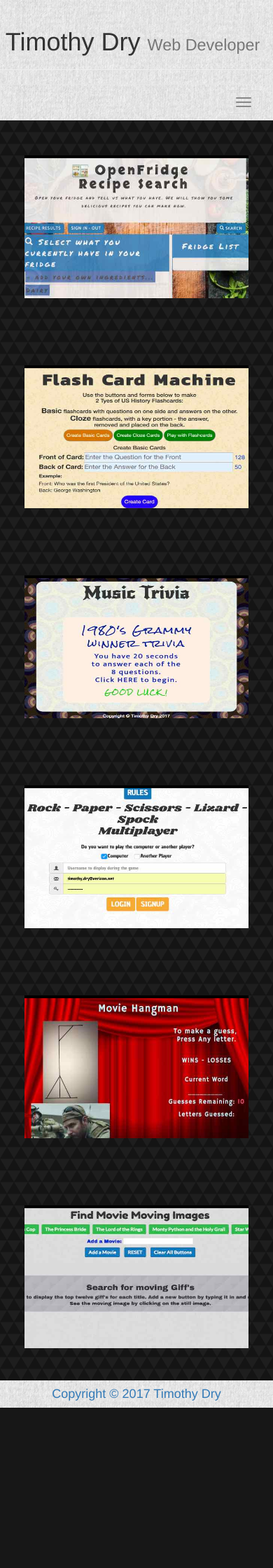
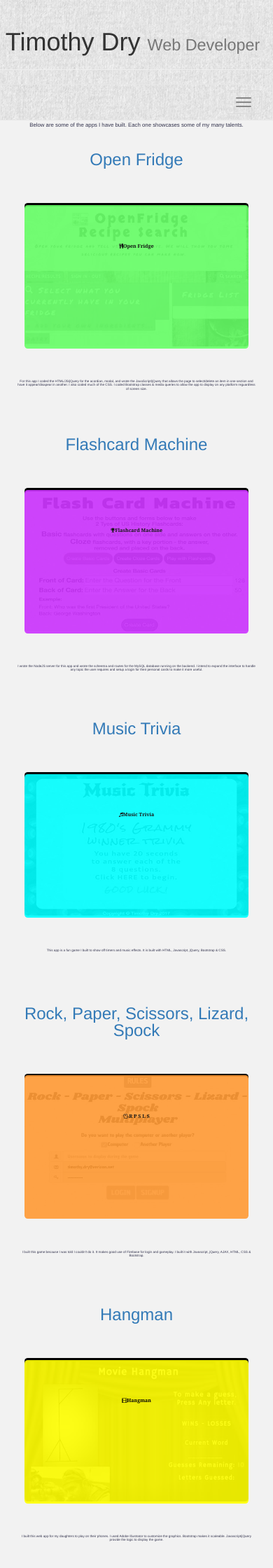
Before and after one commit to dryguy99/Portfolio2, a PHP site: page / in a window 390 px wide. Shown: the top 2240 px of the page at 70% size. Before the commit the page ends 2011 px from the top, so only its background shows below. Run offline with PHP 8.4, Linux system fonts and the light colour scheme; some libraries are stand-ins or nearby versions.

Commit message:
changed the app section to add descriptions under the apps, modified the pictures and overlayed colors.

```diff
--- a/package.json
+++ b/package.json
@@ -1,9 +1,11 @@
 {
   "dependencies": {
     "body-parser": "^1.17.2",
-    "express": "^4.15.3",
+    "express": "^4.15.4",
+    "mapbox-gl": "^0.39.1",
     "method-override": "^2.3.9",
-    "nodemailer": "^4.0.1"
+    "nodemailer": "^4.0.1",
+    "spdy": "^3.4.7"
   },
   "name": "my-portfolio",
   "version": "3.0.0",
--- /dev/null
+++ b/public/css/output.css
@@ -0,0 +1,80 @@
+.mytitle {
+  line-height: 1.0; }
+
+.appname {
+  padding-top: 45px;
+  font-size: 1.8vw;
+  font-weight: 700;
+  line-height: 1.2;
+  color: black;
+  z-index: 12; }
+
+.overlay {
+  position: relative;
+  top: -202px;
+  opacity: 0.9;
+  width: 320px;
+  height: 205px;
+  border-radius: 1.2vw; }
+
+#myappdesc {
+  font-size: 2vw;
+  color: #33334d;
+  padding: 1vw;
+  line-height: 0.9; }
+
+.description {
+  min-height: 16vw;
+  color: #33334d;
+  font-size: 1.2vw;
+  margin: 0vw 5vw 0vw 5vw;
+  border-radius: 2vw;
+  padding: 0.5vw 1vw 1vw 1vw;
+  line-height: 1.1; }
+
+.btn-lg {
+  padding: 1.0vw; }
+
+.btn-collapsible {
+  overflow: hidden;
+  -webkit-transition: all 500ms ease-in-out;
+  -moz-transition: all 500ms ease-in-out;
+  -ms-transition: all 500ms ease-in-out;
+  -o-transition: all 500ms ease-in-out;
+  transition: all 500ms ease-in-out;
+  max-width: 40px; }
+  .btn-collapsible.btn-xs {
+    padding: 0px;
+    max-width: 25px; }
+  .btn-collapsible.btn-sm {
+    padding: 0.5vw;
+    max-width: 34px; }
+  .btn-collapsible.btn-lg {
+    padding: 1.0vw;
+    max-width: 50px; }
+  .btn-collapsible span {
+    opacity: 0;
+    text-indent: -6px;
+    display: inline-block;
+    -webkit-transition: all 500ms ease-in-out;
+    -moz-transition: all 500ms ease-in-out;
+    -ms-transition: all 500ms ease-in-out;
+    -o-transition: all 500ms ease-in-out;
+    transition: all 500ms ease-in-out; }
+  .btn-collapsible:hover {
+    max-width: 300px;
+    -webkit-transition: all 300ms ease-in-out;
+    -moz-transition: all 300ms ease-in-out;
+    -ms-transition: all 300ms ease-in-out;
+    -o-transition: all 300ms ease-in-out;
+    transition: all 300ms ease-in-out; }
+    .btn-collapsible:hover span {
+      opacity: 1;
+      text-indent: 0px;
+      -webkit-transition: all 300ms ease-in-out;
+      -moz-transition: all 300ms ease-in-out;
+      -ms-transition: all 300ms ease-in-out;
+      -o-transition: all 300ms ease-in-out;
+      transition: all 300ms ease-in-out; }
+
+/*# sourceMappingURL=output.css.map */
--- a/public/css/style.css
+++ b/public/css/style.css
@@ -1,9 +1,10 @@
 .myappsection {
- background: url('../images/dark-triangles.png');
+ background: #f2f2f2;
 }
 .myapp-img {
   width: 320px;
   height: 200px;
+  border-radius: 1.2vw;
 }
 span {
   margin: 0vw 1vw 0vw 1vw;
@@ -91,7 +92,7 @@ hr {
   background-color: blue;
   margin: 0.5vw;
 }
-#note {
+.note {
   text-align: left;
   text-decoration: underline;
   margin-left: 1vw;
@@ -114,7 +115,7 @@ hr {
 .carousel-inner>.item>a>img, .carousel-inner>.item>img, .img-responsive, .thumbnail a>img, .thumbnail>img, .myframe {
   height: 10vw;
 }
-#app-link {
+.app-link {
   margin-top: 1vw;
 }
 .navbar {
@@ -128,6 +129,7 @@ hr {
    height: 200px;
     position: relative;
     margin: 50px auto;
+    border-radius: 1.2vw;
 }
 
 .flip .card.flipped {
@@ -138,6 +140,7 @@ hr {
   height: 100%;
   -webkit-transform-style: preserve-3d;
   -webkit-transition: 0.5s;
+  border-radius: 1.2vw;
 }
 .flip .card .face {
   width: 100%;
@@ -149,17 +152,20 @@ hr {
     font-size: 3em;
     text-align: center;
     line-height: 200px;
+    border-radius: 1.2vw;
 }
 .flip .card .front {
   position: absolute;
   z-index: 1;
-    background: black;
-    color: white;
-    cursor: pointer;
+  background: black;
+  color: white;
+  cursor: pointer;
+  border-radius: 1.2vw;
 }
 .flip .card .back {
   -webkit-transform: rotatey(-180deg);
     background: url('../images/textured_paper.png');
     color: black;
     cursor: pointer;
+    border-radius: 1.2vw;
 }
--- a/public/index.html
+++ b/public/index.html
@@ -12,10 +12,14 @@
     <!-- Include all compiled plugins (below), or include individual files as needed -->
     <script src="https://ajax.googleapis.com/ajax/libs/angularjs/1.5.6/angular.min.js"></script>
     <script src="https://maxcdn.bootstrapcdn.com/bootstrap/3.3.5/js/bootstrap.min.js"></script>
+    <script src="https://www.google.com/recaptcha/api.js" async defer></script>
     <!-- Bootstrap -->
     <link rel="stylesheet" href="https://maxcdn.bootstrapcdn.com/bootstrap/3.3.5/css/bootstrap.min.css" />
     <link rel="stylesheet" href="https://maxcdn.bootstrapcdn.com/font-awesome/4.4.0/css/font-awesome.min.css" />
     <link rel="stylesheet" href='css/style.css' />
+    <link rel="stylesheet" href='css/output.css' />
+    <link rel="manifest" href="manifest.json" />
+    <link href='https://api.mapbox.com/mapbox-gl-js/v0.38.0/mapbox-gl.css' rel='stylesheet' />
 
   </head>
   <body ng-app="myApp" class="myheader">
@@ -52,43 +56,66 @@
       <!-- end navbar -->
       <!-- my apps section -->
       <section class='myappsection' id='timsapps' ng-controller="myCtrl">
+        <div class='row'>
+          <div class='col-lg-12 text-center'>
+            <p id='myappdesc'>
+              Below are some of the apps I have built.  Each one showcases some of my many talents.
+            </p>
+          </div>
+        </div>
         <div class="row">
-          <div class="col-xs-12 col-sm-6 col-md-4 col-lg-4" ng-repeat="dataset in information">
+          <div class="col-xs-12 col-sm-6 col-md-4 col-lg-4 text-center" ng-repeat="dataset in information">
             <!-- start app card --->
+            <a class="applink" href={{dataset.datalink}} target="_blank" rel="noopener"><h3 class="mytitle">{{dataset.datalinkname}}</h3></a>
             <div class="flip">
               <div class="card" ng-class="{'flipped':isFlipped}" ng-click="isFlipped=!isFlipped">
                 <div class="face front">
                   <img class="myapp-img" ng-src={{dataset.src}} data-name={{dataset.dataname}} data-link={{dataset.datalink}} alt={{dataset.alt}}>
+                  <div class="overlay text-centered"  style={{dataset.color}}>
+                    <div class="appname"><br /><i class={{dataset.fawe}} aria-hidden="true"></i>{{dataset.dataname}}</div>
+                  </div>
                 </div>
                 <div class="face back">
-                  <h3><div id='note'>Notes:</div><br/>
+                  <img class="myapp-img" ng-src={{dataset.srcb}} data-name={{dataset.dataname}} data-link={{dataset.datalink}} alt={{dataset.alt}}>
+                  <!-- <h3><div class='note'>Notes:</div><br/>
                     <span class="text-center">
                         {{dataset.text}}
                     </span><br/>
-                    <div id='app-link'>
-                      <a href={{dataset.datalink}} target="_blank">{{dataset.datalinkname}}</a>
+                    <div class='app-link'>
+                      <a href={{dataset.datalink}} target="_blank" rel="noopener">{{dataset.datalinkname}}</a>
                     </div>
-                  </h3>
+                  </h3> -->
                 </div>
               </div>
             </div> <!-- app card -->
+            <div class="text-center"> <!--- information about the app -->
+              <div class="description text-center">
+                {{dataset.info}}
+              </div>
+            </div>
           </div>
 
         </div>
+        <div class="row">
+          <div class="col-lg-12 text-center">
+            <h3>I built this site with AngularJS, NodeJS, Javascript, Bootstrap, Font Awesome, Webkit, AJAX, jQuery, HTML and SASS.<br />All my sites are backed up with Github.</h3>
+          </div>
+        </div>
       </section>
       <!-- end my apps section -->
+
       <!-- about me section -->
       <section id='aboutme' class='aboutme'>
         <div class='row'>
           <div class='col-xs-12 col-sm-12 col-md-12 col-lg-12'>
             <h3 class='text-center'>About Me</h3>
           </div>
-          <div id="about" class='col-xs-0 col-sm-1 col-md-2 col-lg-3'>
+          <div class='col-xs-0 col-sm-1 col-md-2 col-lg-3'>
           </div>
             <div class='col-xs-12 col-sm-10 col-md-8 col-lg-6 text-center'>
               <img src="images/timothy-dry.jpeg" alt="Timothy Dry" class="" style="border-radius: 9vw" width="50%">
             </div>
-          <div id="about" class='col-xs-0 col-sm-1 col-md-2 col-lg-3'>
+          <div class='col-xs-0 col-sm-1 col-md-2 col-lg-3'>
           </div>
         </div>
         <div class='row'>
@@ -184,7 +211,7 @@
                 </div>
               </div>
               </br/>
-              <p class="text-center"><a href='https://drive.google.com/open?id=0B8mY-YMmDRhmMjVsV2prNTZacU0' target='_blank'><button class="w3-button w3-pale-blue w3-padding-large w3-margin-top w3-margin-bottom">View My Resume</button></a></p>
+              <p class="text-center"><a href='https://drive.google.com/open?id=0B8mY-YMmDRhmMjVsV2prNTZacU0' target='_blank' rel="noopener"><button class="btn btn-primary btn-xs btn-sm btn-lg fa fa-cloud-download"> My Resume</button></a></p>
               <br/>
             </div>
             <div class='col-xs-0 col-sm-1 col-md-2 col-lg-3'>
@@ -198,19 +225,19 @@
           </div>
           <div class='col-xs-12 col-sm-10 col-md-8 col-lg-6'>
             <h3><b>Contact Me</b></h3>
-          <p id='mymessage'>Want to meet me? Or just Chat? Pleae send me your questions or requests. :) I love meeting new people!</p>
+          <p id='mymessage'>Want to meet me? Or just Chat? Please send me your questions or requests. :) I love meeting new people!</p>
           <!-- set up contact form for node.js -->
           <form name="contact_form" class="contactform ">
             <div class="input-group input-group-lg">
-              <span class="input-group-addon" id="sizing-addon1">Name <i class="fa fa-user" aria-hidden="true"></i></span>
+              <span class="input-group-addon">Name <i class="fa fa-user" aria-hidden="true"></i></span>
               <input id='name' type="text" class="form-control" placeholder="John C. Smith" aria-describedby="sizing-addon1"/>
             </div>
             <div class="input-group input-group-lg">
-              <span class="input-group-addon" id="sizing-addon1">Email <i class="fa fa-envelope-o" aria-hidden="true"></i></span>
+              <span class="input-group-addon">Email <i class="fa fa-envelope-o" aria-hidden="true"></i></span>
               <input id='email' type="text" class="form-control" placeholder="example@gmail.com" aria-describedby="sizing-addon1"/>
             </div>
             <div class="input-group input-group-lg">
-              <span class="input-group-addon" id="sizing-addon1">Message <i class="fa fa-comment-o" aria-hidden="true"></i><br/><span id='counter'>{{500-counter.length}}</span></span>
+              <span class="input-group-addon">Message <i class="fa fa-comment-o" aria-hidden="true"></i><br/><span id='counter'>{{500-counter.length}}</span></span>
               <textarea id='message' name='message'  maxlength='500' type="text" class="form-control" placeholder="Your message here." ng-model="counter" ng-trim="false"></textarea>
             </div>
             <br/>
@@ -219,7 +246,12 @@
               <span class='myresult'></span>
             </div>
 
-            <div class="g-recaptcha" style="margin-left:9.7vw" data-sitekey="6LcA8iYUAAAAANFAEtGIAhVZnhDnLzz8QaQSPpf3"></div>
+            <!-- <div class="g-recaptcha" style="margin-left:9.7vw" data-sitekey="6LcA8iYUAAAAANFAEtGIAhVZnhDnLzz8QaQSPpf3"></div> -->
+            <form action="?" method="POST">
+              <div class="g-recaptcha" data-sitekey="6LcA8iYUAAAAANFAEtGIAhVZnhDnLzz8QaQSPpf3"></div>
+              <br/>
+              <input type="submit" value="Submit">
+            </form>
           </form>
           <!-- end of email form -->
               <div id="status"></div>
@@ -227,17 +259,17 @@
               <br/>
         <div class='row'>
           <div class="col-xs-12 col-md-4 mypanel">
-            <a href="https://github.com/dryguy99?tab=repositories"  target="_blank" class="thumbnail contactme">
+            <a href="https://github.com/dryguy99?tab=repositories" target="_blank" rel="noopener" class="thumbnail contactme">
               <img class='myframe' src="images/Octocat.jpg" alt="GitHub">
             </a>
           </div>
           <div class="col-xs-12 col-md-4 mypanel">
-            <a href="https://www.linkedin.com/in/timothy-dry-5351b719" target="_blank" class="thumbnail contactme">
+            <a href="https://www.linkedin.com/in/timothy-dry-5351b719" target="_blank" rel="noopener" class="thumbnail contactme">
               <img class='myframe' src="images/linkedin-128.png" alt="LinkedIn">
             </a>
           </div>
           <div class="col-xs-12 col-md-4 mypanel">
-            <a href="http://stackoverflow.com/users/7416751/tim?tab=profile"  target="_blank" class="thumbnail contactme">
+            <a href="http://stackoverflow.com/users/7416751/tim?tab=profile"  target="_blank" rel="noopener" class="thumbnail contactme">
               <img class='myframe' src="images/stackoverflow-128.png" alt="Stack Overflow">
             </a>
           </div>
--- a/public/java/app.js
+++ b/public/java/app.js
@@ -4,57 +4,81 @@ app.controller('myCtrl', function($scope) {
 
   $scope.information = [
   {
-    src: "./images/openfridge.jpeg",
+    src: "./images/openfridge-BW.jpeg",
+    srcb: "./images/openfridge.jpeg",
     dataname: "Open Fridge",
     datalink: "https://open-fridge.herokuapp.com/",
     alt: "Open Fridge App",
     text: "Open Fridge helps keep track of what's is in your refridgerator & finds recipies with the ingredients on hand.",
-    datalinkname: 'Open Fridge'
+    datalinkname: 'Open Fridge',
+    info: 'For this app I coded the HTML/JS/jQuery for the acordian, modal, and wrote the JavaScript/jQuery that allows the page to select/delete an item in one section and have it appear/disapear in another.  I also coded much of the CSS. I coded Bootstrap classes & media queries to allow the app to display on any platform reguardless of screen size.',
+    color: "background : #66ff66;",
+    fawe: "fa fa-cutlery"
   },
 
   {
-   src: "./images/flashcard.jpeg",
+   src: "./images/flashcard-BW.jpeg",
+   srcb: "./images/flashcard.jpeg",
    dataname: "Flashcard Machine",
    datalink: "https://flashcard-dryguy.herokuapp.com/",
    alt: "Flashcard Machine",
    text: "I designed this app to create flashcards to use as a study tool.",
-   datalinkname: 'Use Flashcard Machine'
+   datalinkname: 'Flashcard Machine',
+   info: "I wrote the NodeJS server for this app and wrote the scheema and routes for the MySQL database running on the backend.  I intend to expand the interface to handle any topic the user requires and setup a login for their personal cards to make it more useful.",
+   color: "background : #cc33ff;",
+   fawe: 'fa fa-trophy'
    },
 
    {
-     src: "./images/trivia.jpeg",
+     src: "./images/trivia-BW.jpeg",
+     srcb: "./images/trivia.jpeg",
      dataname: "Music Trivia",
      datalink: 'https://trivia-dryguy.herokuapp.com/',
      alt: "Music Trivia App",
      text: "I designed to set timers to control gameplay. Once started, Gameplay continues until time expires.",
-     datalinkname: 'Play Music Trivia'
+     datalinkname: 'Music Trivia',
+     info: "This app is a fun game I built to show off timers and music effects.  It is built with HTML, Javascript, jQuery, Bootstrap & CSS.",
+     color: "background : #00ffff;",
+     fawe: 'fa fa-music'
    },
 
   {
-   src: "./images/rpsls.jpeg",
-   dataname: 'Rock Paper Scissors Lizard Spock',
+   src: "./images/rpsls-BW.jpeg",
+   srcb: "./images/rpsls.jpeg",
+   dataname: 'R P S L S',
    datalink: 'https://rpsls-dryguy.herokuapp.com/',
    alt: "Rock, Paper, Scissors, Lizard, Spock app",
-   text: "I designed this app as a multiplayer game backed with Google's firebase.",
-   datalinkname: 'Rock, Paper, Scissors, Lizard, Spock'
+   text: "",
+   datalinkname: 'Rock, Paper, Scissors, Lizard, Spock',
+   info: "I built this game because I was told I couldn't do it.  It makes good use of Firebase for login and gameplay.  I built it with Javascript, jQuery, AJAX, HTML, CSS & Bootstrap.",
+   color: "background : #ff9933;",
+   fawe: 'fa fa-hand-spock-o'
   },
 
   {
-   src: "./images/hangman.jpeg",
-   dataname: 'Movie Hangman',
+   src: "./images/hangman-BW.jpeg",
+   srcb: "./images/hangman.jpeg",
+   dataname: 'Hangman',
    datalink: "https://hangman-dryguy.herokuapp.com/",
    alt: "Hangman",
    text: "I designed this app as a fun, interactive game that may be played on almost any device.",
-   datalinkname: 'Play Hangman'
+   datalinkname: 'Hangman',
+   info: "I built this web app for my daughters to play on their phones.  I used Adobe Illustrator to customize the graphics.  Bootstrap makes it scaleable.  Javascript/jQuery provide the logic to display the game.",
+   color: "background : #ffff00;",
+   fawe: 'fa fa-film'
  },
 
  {
-   src: "./images/giphy.jpeg",
-   dataname: 'Find Movie Moving Images',
+   src: "./images/giphy-BW.jpeg",
+   srcb: "./images/giphy.jpeg",
+   dataname: "Giphy's",
    datalink: "https://giphy-dryguy.herokuapp.com/",
    alt: "Find moving images app",
    text: "I used jQuery and AJAX to create a fun movie app.",
-   datalinkname: 'Find Movie Moving Images'
+   datalinkname: "Find Movie Giphy's",
+   info: "I built this app to access the Giphy Rest API.  It allows me to quickly find Giffs on any topic I input, which is very helpful to me as a developer.",
+   color: "background : #ff0000;",
+   fawe: 'fa fa-picture-o'
  }
 
 ];
```
Also changed, not shown: output.css (added, +23 -0 lines), public/css/input.scss (added, +78 -0 lines), server.js (+27 -6 lines), public/images/flashcard-BW.jpeg (added), public/images/giphy-BW.jpeg (added), public/images/hangman-BW.jpeg (added), public/images/openfridge-BW.jpeg (added), public/images/rpsls-BW.jpeg (added), public/images/trivia-BW.jpeg (added), public/manifest.json (added), 5 other files.
